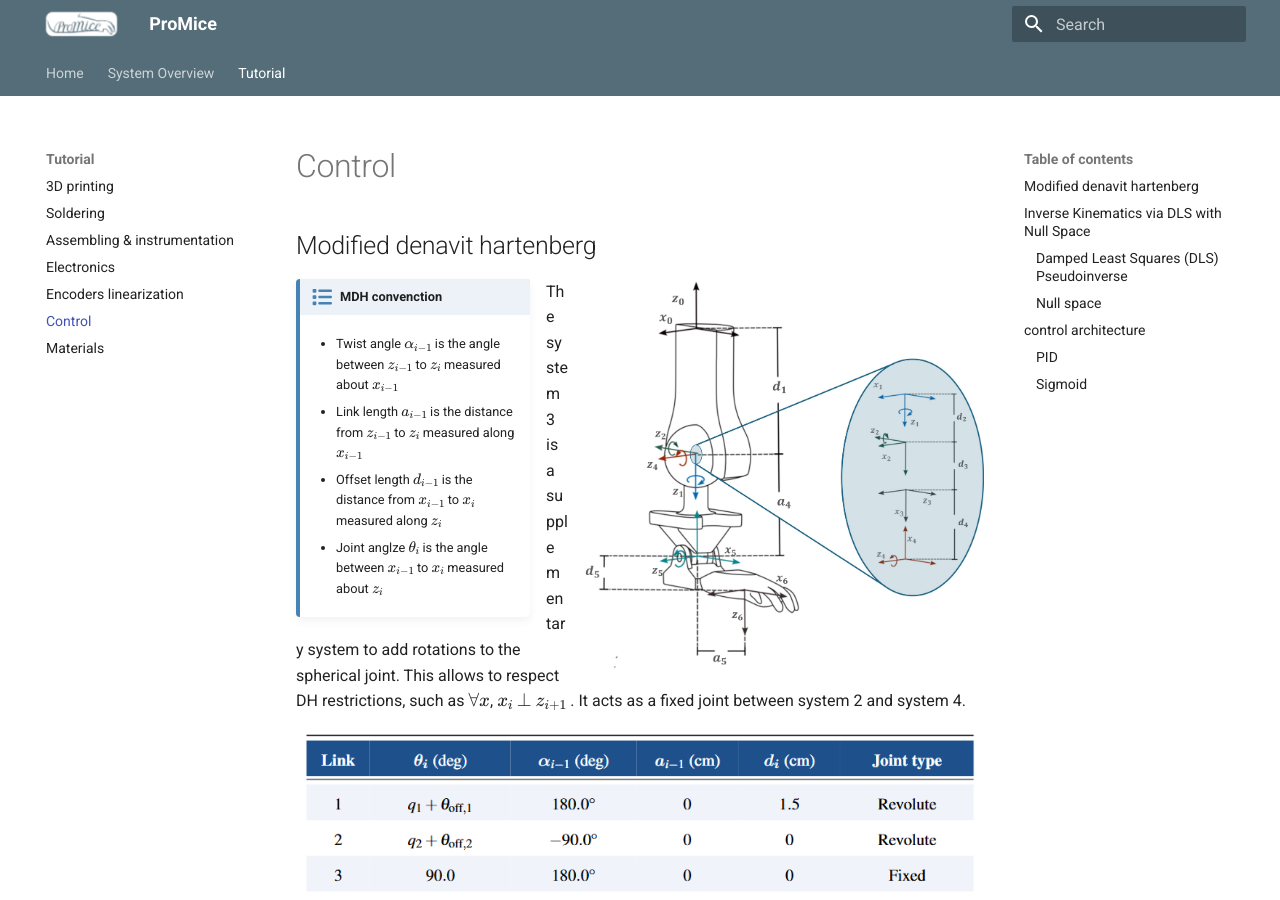
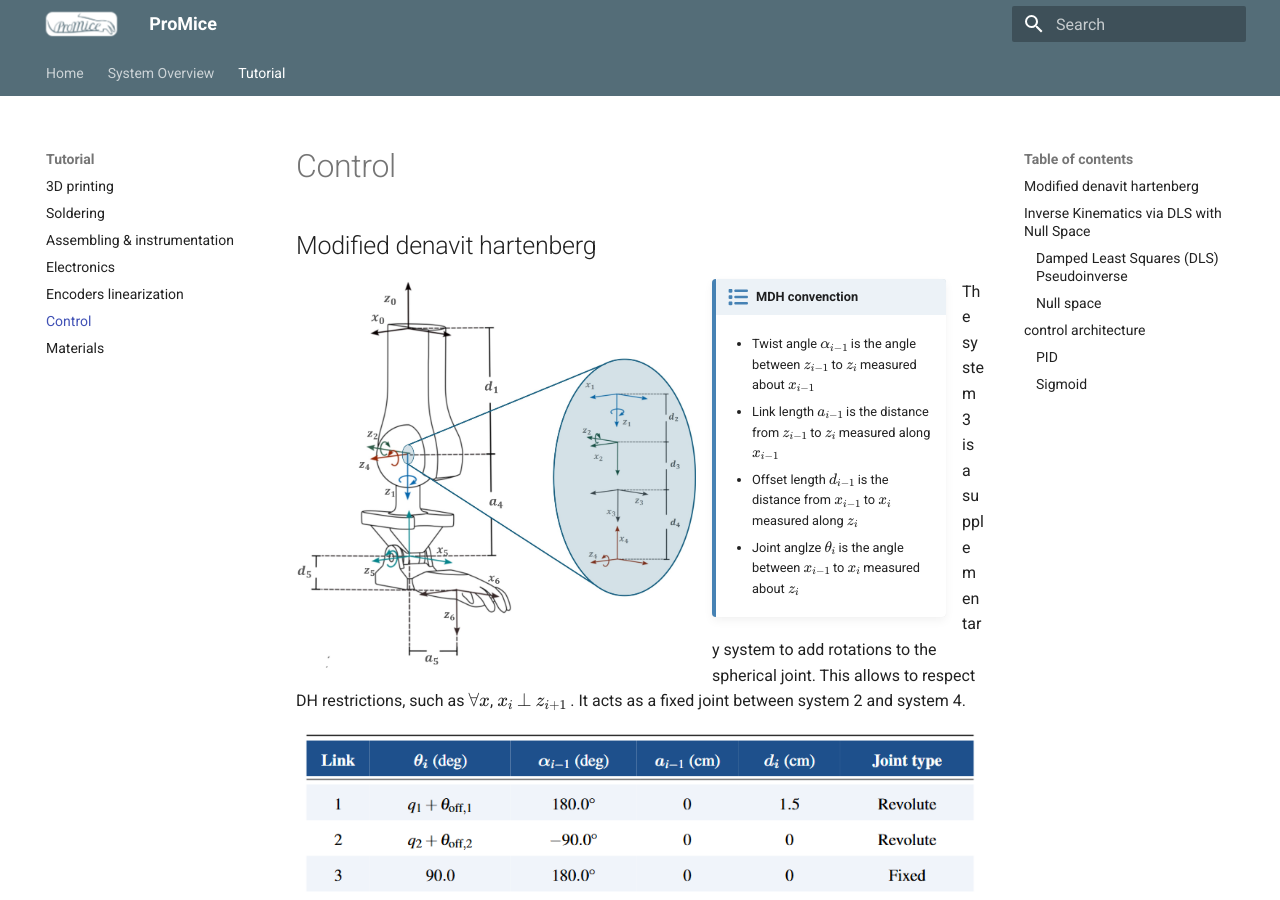
Before and after one commit to Juan-CarlosM/ProMice, an MkDocs documentation site: the page built from docs/control.md, in a window 1280 px wide and 900 px high. Built offline with MkDocs 1.6.1 and Material for MkDocs 9.7.7, drawn with Linux system fonts in a browser that asks for light colours.

Commit message:
Change image alignment from right to left

```diff
--- a/docs/control.md
+++ b/docs/control.md
@@ -5,7 +5,7 @@
 
 
 
-![Denavit hartenber model](images/MDH_model.jpg){width=400 align=right}
+![Denavit hartenber model](images/MDH_model.jpg){width=400 align=left}
 
 !!! list inline "MDH convenction"
 
```
